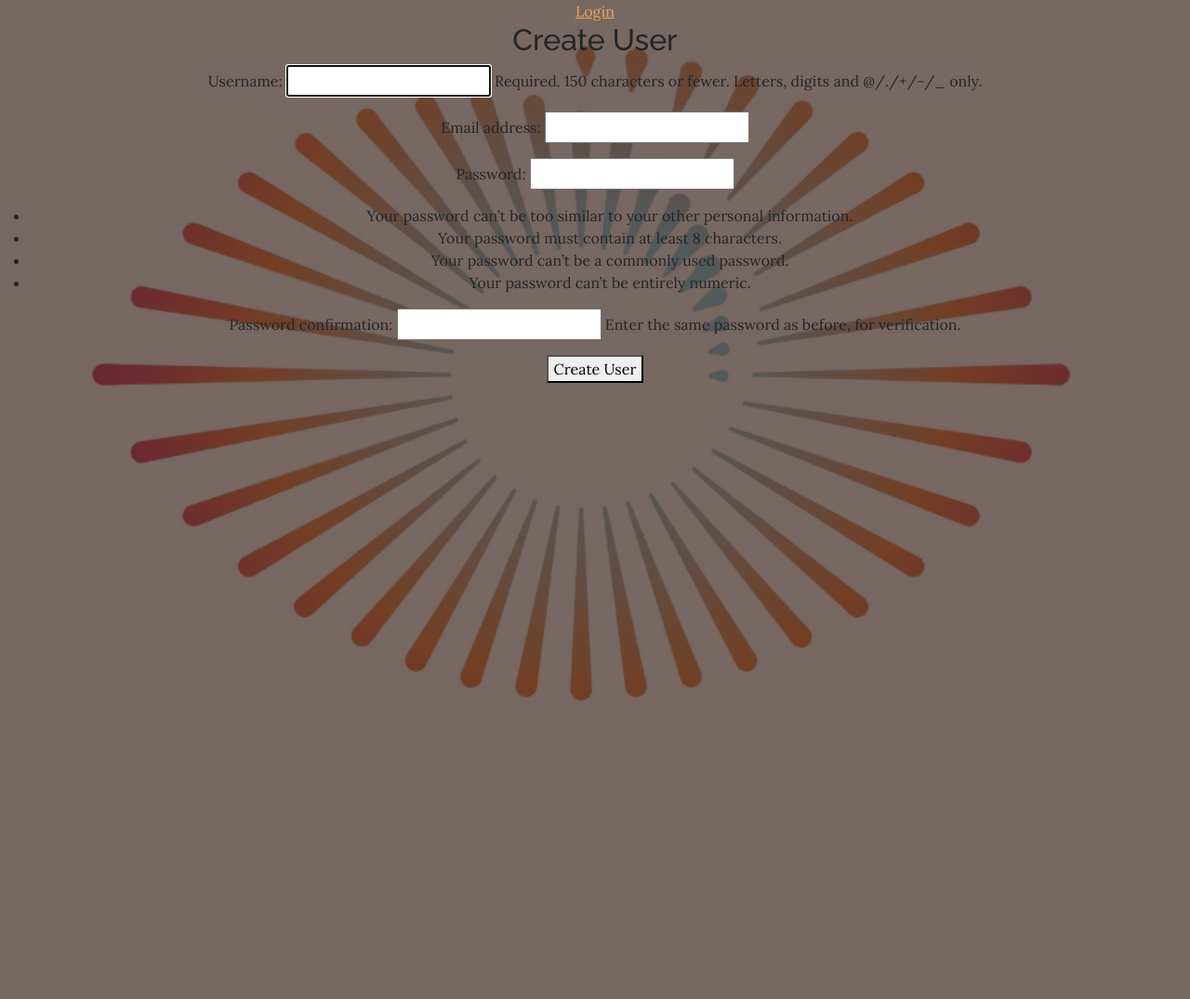
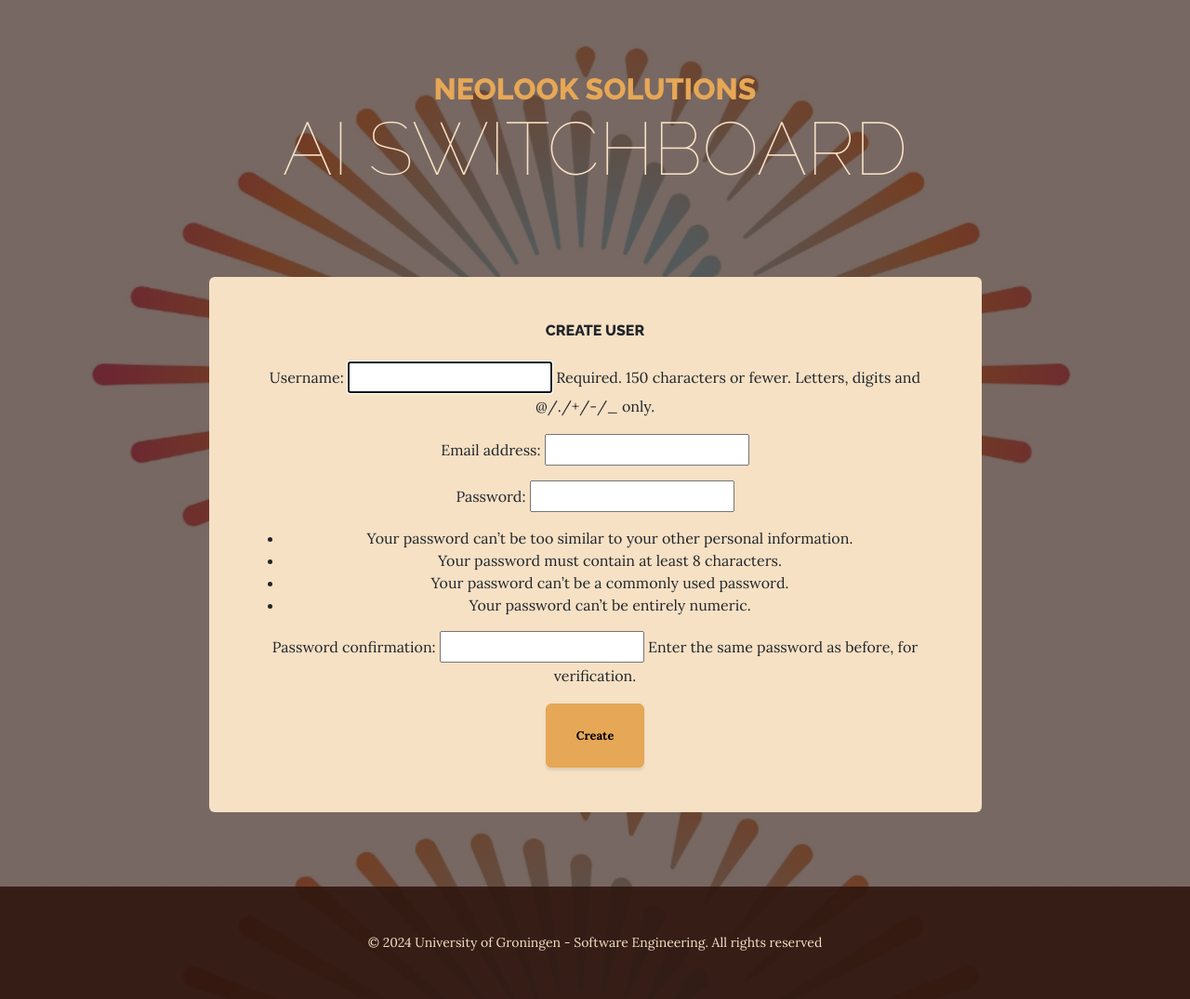
Before and after one commit to Papardel/Software-Engineering, a Django app: page /create_user/ in a window 1280 px wide. Shown: the whole page at 93% size. Before the commit the page ends 754 px from the top, so only its background shows below. Run offline with Django 5.2, Linux system fonts and the light colour scheme; some libraries are stand-ins or nearby versions.

Commit message:
create user page updated

```diff
--- a/ai_switchboard/web_app/templates/create_user.html
+++ b/ai_switchboard/web_app/templates/create_user.html
@@ -1,18 +1,54 @@
-{% extends 'base.html' %}
-{% block content %}
-
+{% load static %}
 <!DOCTYPE html>
-<html>
+<html lang="en">
 <head>
+    <meta charset="utf-8" />
+    <meta name="viewport" content="width=device-width, initial-scale=1, shrink-to-fit=no" />
+    <meta name="description" content="" />
+    <meta name="author" content="" />
     <title>Create User</title>
+    <link rel="icon" type="image/x-icon" href="{% static 'assets/favicon.png' %}" />
+    <!-- Google fonts-->
+    <link href="https://fonts.googleapis.com/css?family=Raleway:100,100i,200,200i,300,300i,400,400i,500,500i,600,600i,700,700i,800,800i,900,900i" rel="stylesheet" />
+    <link href="https://fonts.googleapis.com/css?family=Lora:400,400i,700,700i" rel="stylesheet" />
+    <!-- Core theme CSS (includes Bootstrap)-->
+    <link href="{% static 'css/styles.css' %}" rel="stylesheet" />
 </head>
 <body>
-    <h2>Create User</h2>
-    <form method="post">
-        {% csrf_token %}
-        {{ form.as_p }}
-        <button type="submit">Create User</button>
-    </form>
+    <header>
+        <h1 class="site-heading text-center text-faded d-none d-lg-block">
+            <span class="site-heading-upper text-primary mb-3">Neolook Solutions</span>
+            <span class="site-heading-lower">AI Switchboard</span>
+        </h1>
+    </header>
+    <br>
+    <section class="page-section about-heading">
+        <div class="container">
+            <div class="about-heading-content">
+                <div class="row">
+                    <div class="col-xl-9 col-lg-10 mx-auto">
+                        <div class="bg-faded rounded p-5">
+                            <h2 class="section-heading mb-4">
+                                <span class="section-heading-upper">Create User</span>
+                            </h2>
+                            <form method="POST">
+                                {% csrf_token %}
+                                {{ form.as_p }}
+                                <div class="intro-button mx-auto"><button type="submit" class="btn btn-primary btn-xl">Create</button></div>
+                            </form>
+                        </div>
+                    </div>
+                </div>
+            </div>
+        </div>
+    </section>
+
+    <footer class="footer text-faded text-center py-5">
+            <div class="container"><p class="m-0 small">&copy; 2024 University of Groningen - Software Engineering. All rights reserved</p></div>
+    </footer>
+    <!-- Bootstrap core JS-->
+    <script src="https://cdn.jsdelivr.net/npm/bootstrap@5.2.3/dist/js/bootstrap.bundle.min.js"></script>
+    <!-- Core theme JS-->
+    <script src="{% static 'js/scripts.js' %}"></script>
 </body>
 </html>
-{% endblock %}
--- a/ai_switchboard/web_app/templates/login.html
+++ b/ai_switchboard/web_app/templates/login.html
@@ -6,7 +6,7 @@
     <meta name="viewport" content="width=device-width, initial-scale=1, shrink-to-fit=no" />
     <meta name="description" content="" />
     <meta name="author" content="" />
-    <title>AI Switchboard</title>
+    <title>Login</title>
     <link rel="icon" type="image/x-icon" href="{% static 'assets/favicon.png' %}" />
     <!-- Google fonts-->
     <link href="https://fonts.googleapis.com/css?family=Raleway:100,100i,200,200i,300,300i,400,400i,500,500i,600,600i,700,700i,800,800i,900,900i" rel="stylesheet" />
```
